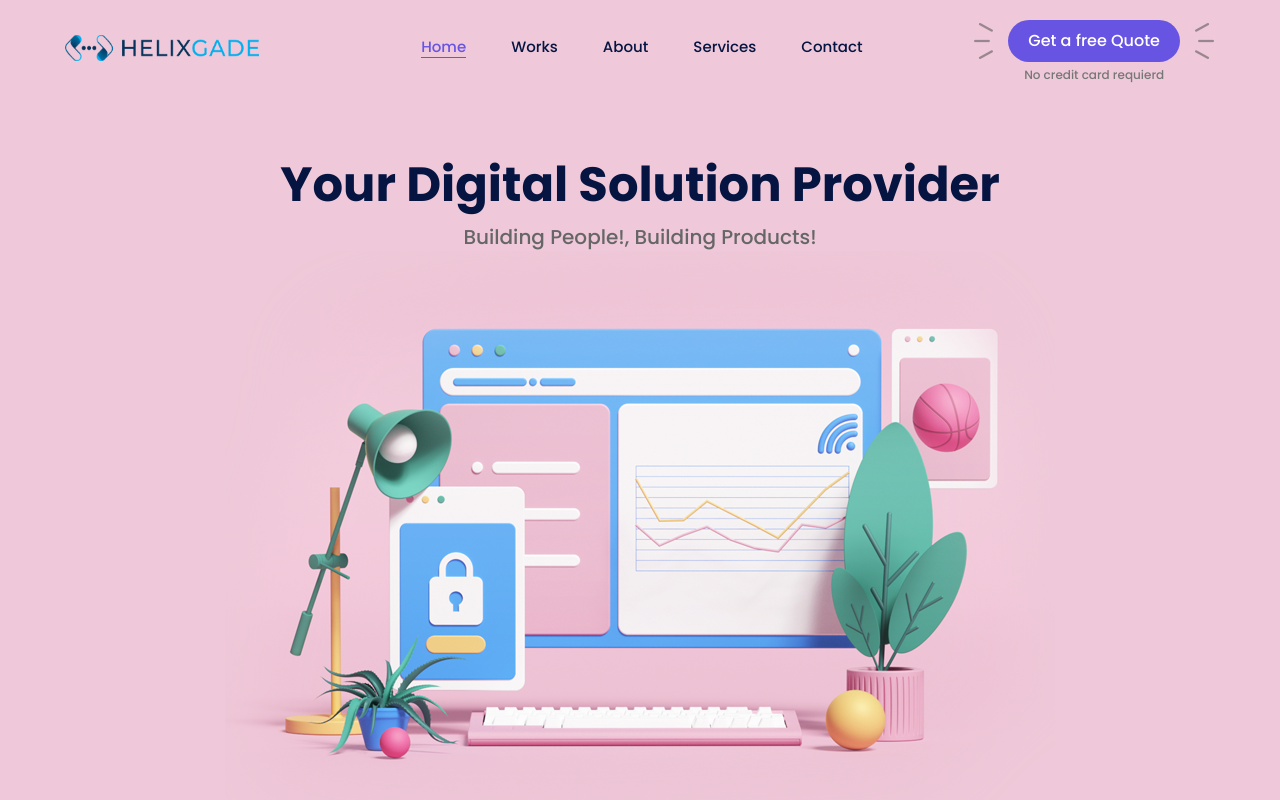
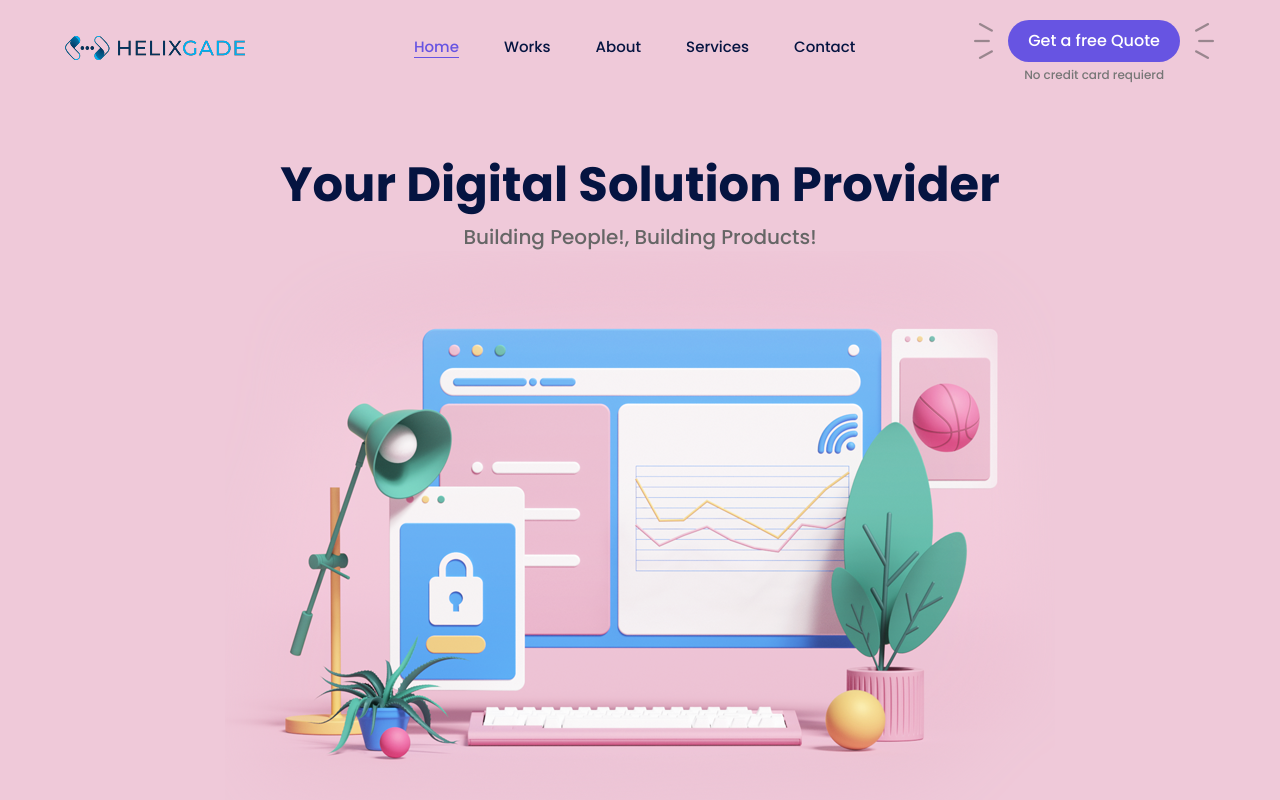
Before and after one commit to Alphadude/helixgade_site, a plain HTML site: page index.html in a window 1280 px wide. Shown: the top 800 px of the page. Drawn offline with Linux system fonts and the light colour scheme.

Commit message:
fixed the image logo size

```diff
--- a/index.html
+++ b/index.html
@@ -41,7 +41,7 @@
         <header class="header_area">
             <nav class="navbar navbar-expand-lg menu_one">
                 <div class="container-fluid">
-                    <a class="navbar-brand" href="index.html"><img src="img/websiteversion.png" srcset="img/websiteversion.png 12x" alt="logo"></a>
+                    <a class="navbar-brand" href="index.html"><img src="img/websiteversion0.png" srcset="img/websiteversion0.png" alt="logo"></a>
                     <a class="btn_get btn_hover mobile_btn ml-auto" href="#get-app">Get Started</a>
                     <button class="navbar-toggler collapsed" type="button" data-toggle="collapse" data-target="#navbarSupportedContent" aria-controls="navbarSupportedContent" aria-expanded="false" aria-label="Toggle navigation">
                         <span class="menu_toggle">
```
Also changed, not shown: images/helixbanner.png (added), images/helixbanner1.jpg (added), img/websiteversion0.png (added).
